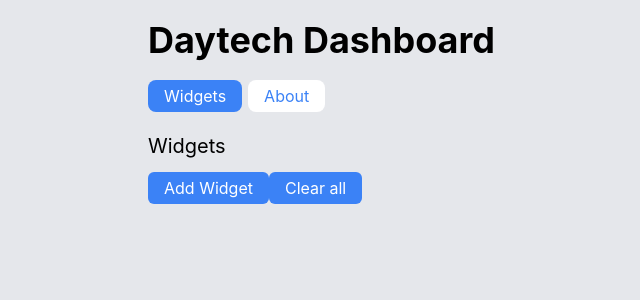
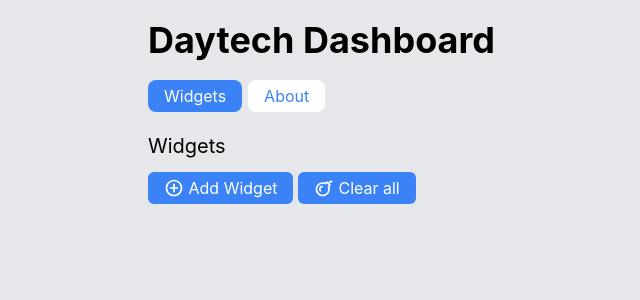
Before and after one commit to khunnunthawat/my-add-widget, a Next.js app: page / in a window 1280 px wide. Shown: the top 300 px of the page, without its empty margins (64-704 px from the left). Built offline with nearby package versions, Linux system fonts and the light colour scheme.

Commit message:
btn_online

```diff
--- a/components/WidgetTools.js
+++ /dev/null
@@ -1,15 +0,0 @@
-import React from 'react';
-import BtnCard from './BtnCard';
-import { RiAddCircleLine } from 'react-icons/ri';
-import { BiBomb } from 'react-icons/bi';
-
-export default function WidgetTools() {
-  return (
-    <div className='pt-3'>
-      <div className='mb-4'>
-        <BtnCard text='Add Widget'></BtnCard>
-        <BtnCard text='Clear all'></BtnCard>
-      </div>
-    </div>
-  );
-}
--- a/components/WidgetContent.js
+++ b/components/Widgets/WidgetContent.js
@@ -3,9 +3,9 @@ import WidgetTools from './WidgetTools';
 
 export default function WidgetContent() {
   return (
-    <div>
+    <>
       <h2 className='text-xl'>Widgets</h2>
       <WidgetTools />
-    </div>
+    </>
   );
 }
--- /dev/null
+++ b/components/Widgets/WidgetTools.js
@@ -0,0 +1,22 @@
+import React from 'react';
+import BtnCard from '../BtnCard';
+import { RiAddCircleLine } from 'react-icons/ri';
+import { BiBomb } from 'react-icons/bi';
+
+export default function WidgetTools() {
+
+  let iconTool = 'inline-block text-xl relative -top-0.5';
+
+  return (
+    <div className='pt-3'>
+      <div className='mb-4'>
+        <BtnCard text='Add Widget'>
+          <RiAddCircleLine className={`${iconTool}`} />{' '}
+        </BtnCard>{' '}
+        <BtnCard text='Clear all'>
+          <BiBomb className={`${iconTool}`} />{' '}
+        </BtnCard>
+      </div>
+    </div>
+  );
+}
--- a/pages/index.js
+++ b/pages/index.js
@@ -1,13 +1,13 @@
 import Head from 'next/head';
-import WidgetContent from '../components/WidgetContent';
+import WidgetContent from '../components/Widgets/WidgetContent';
 export default function Home() {
   return (
-    <div>
+    <>
       <Head>
         <title>Create Next App</title>
         <link rel='icon' href='/favicon.ico' />
       </Head>
       <WidgetContent />
-    </div>
+    </>
   );
 }
```
Also changed, not shown: components/BtnCard.js (line endings or trailing spaces).
